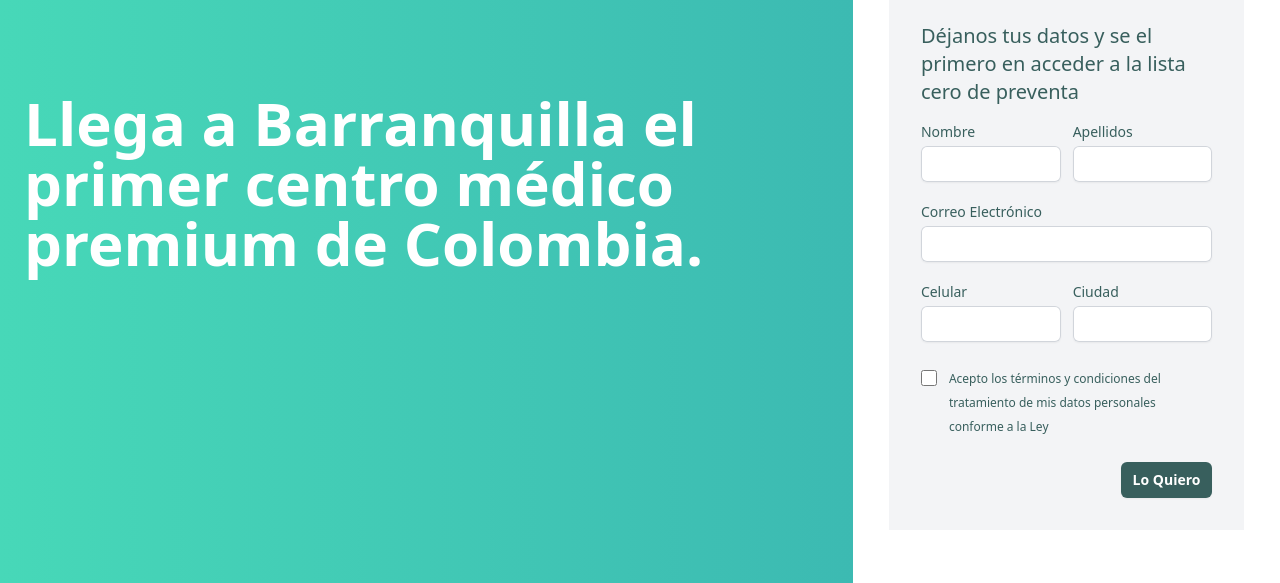
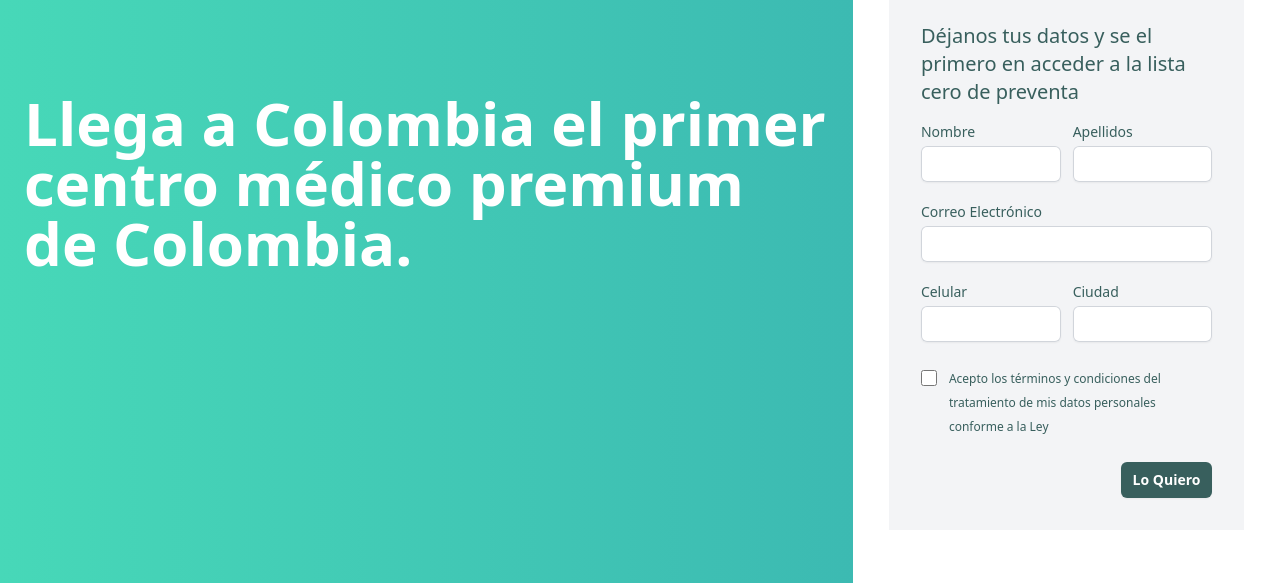
Before and after one commit to Osava25/lemedic-expectative, an Astro site: page / in a window 1280 px wide. Shown: the part 217-800 px from the top of the page. Built offline with nearby package versions, Linux system fonts and the light colour scheme; Astro itself is replaced by a stand-in of ours.

Commit message:
Barranquilla a Colombia

```diff
--- a/src/pages/index.astro
+++ b/src/pages/index.astro
@@ -14,7 +14,7 @@ import logoLeMedic from '../../src/img/logo-lemedic-newslogan.png'
 <body>
 	<section class="md:max-w-full md:h-screen h-full grid md:grid-cols-3 grid-cols-1 gap-0">
         <div class="col-span-2 flex items-center justify-start bg-gradient-to-r from-[#47D8B8] to-[#3CBAB2] px-6 py-12">
-            <h1 class="md:text-6xl text-3xl text-white font-bold text-center md:text-start">Llega a Barranquilla el primer centro médico premium de Colombia.</h1>
+            <h1 class="md:text-6xl text-3xl text-white font-bold text-center md:text-start">Llega a Colombia el primer centro médico premium de Colombia.</h1>
         </div>
         <div class="flex flex-col items-center justify-center py-12">
 				<Image src={logoLeMedic} alt="texto descriptivo" width="200" />
```
